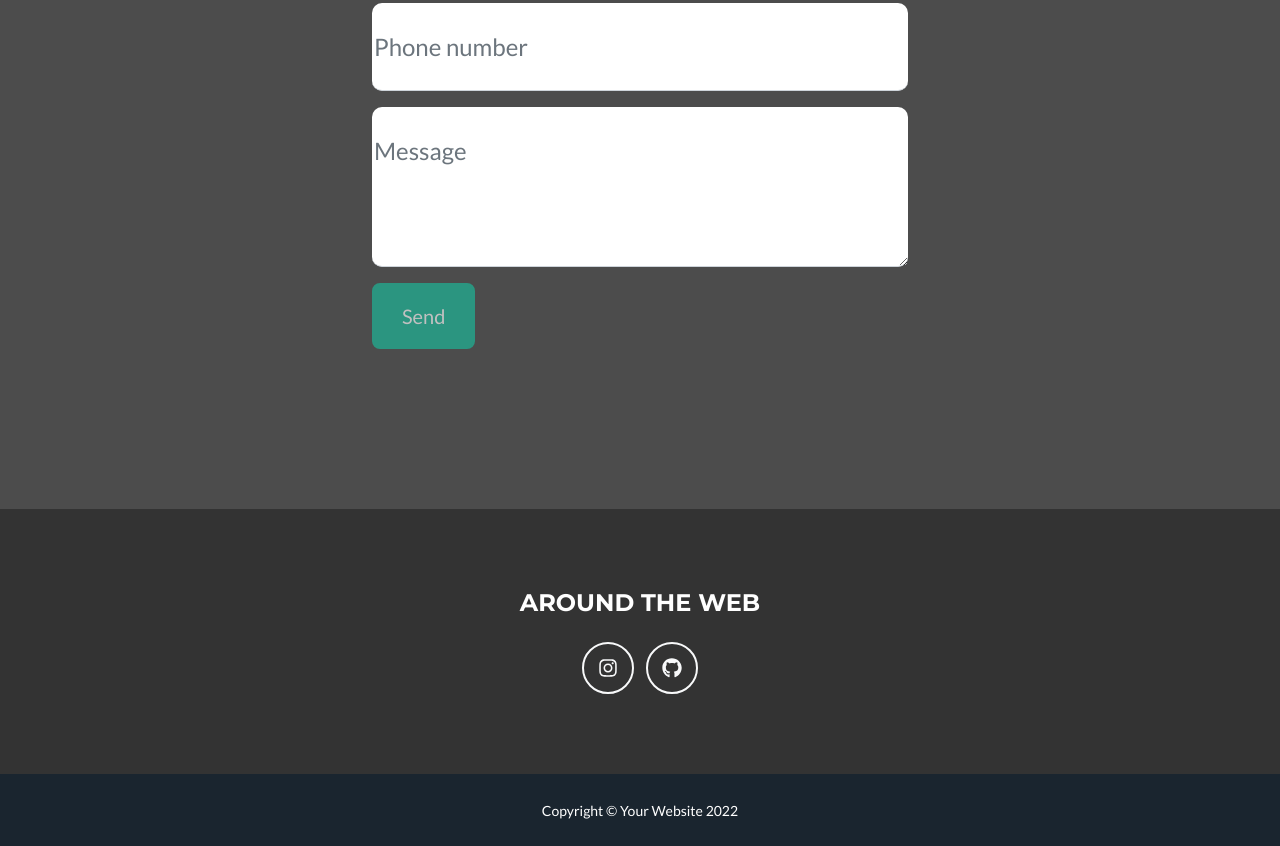
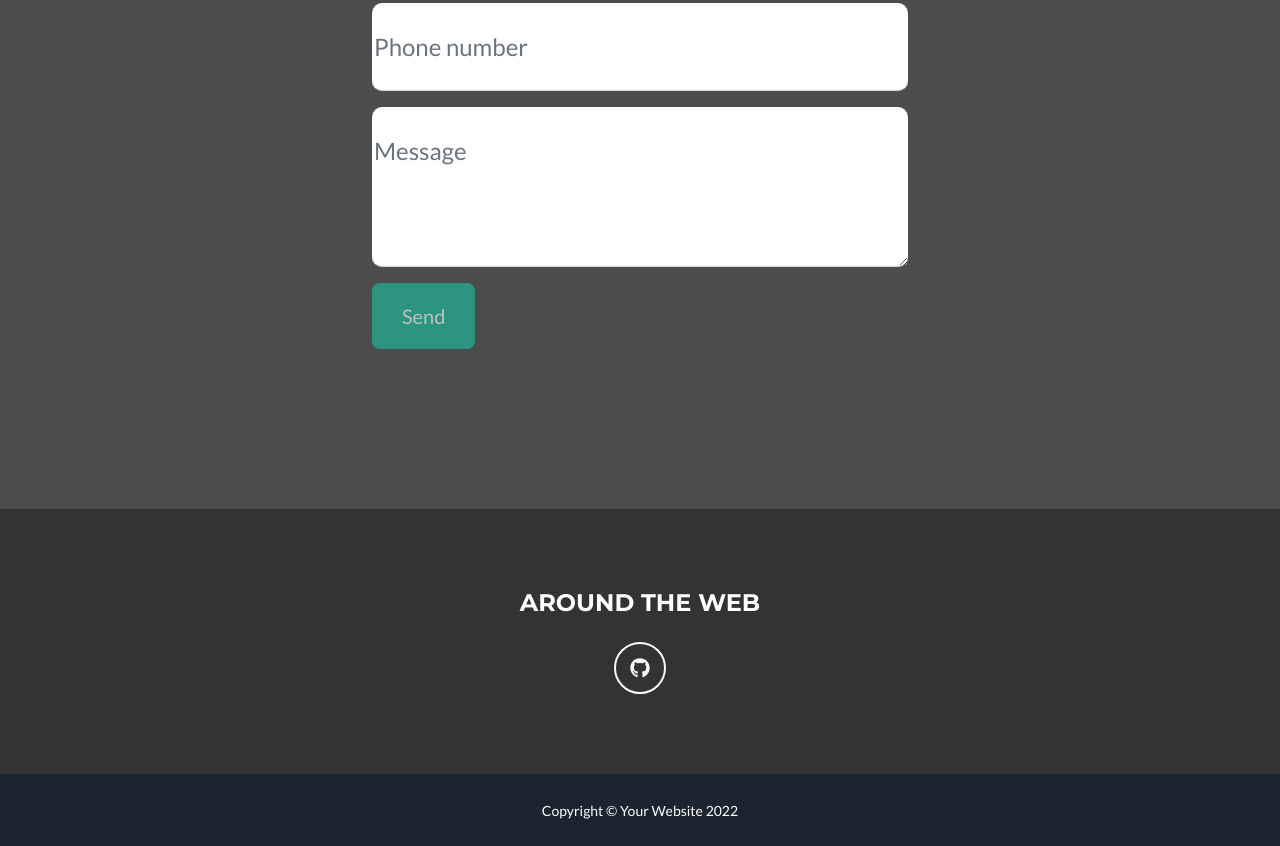
Before and after one commit to suminhand/suminhand.github.io, a plain HTML site: page index.html in a window 1280 px wide. Shown: the part 2011-2857 px from the top of the page. Drawn offline with nearby package versions, Linux system fonts and the light colour scheme.

Commit message:
Update index.html

```diff
--- a/index.html
+++ b/index.html
@@ -207,7 +207,7 @@
                     <!-- Footer Social Icons-->
                     <div class="col-lg-4 mb-5 mb-lg-0">
                         <h4 class="text-uppercase mb-4">Around the Web</h4>
-                        <a class="btn btn-outline-light btn-social mx-1" href="https://www.instagram.com/minsumin_47"><i class="fab fa-fw fa-instagram"></i></a>
+                        <!--<a class="btn btn-outline-light btn-social mx-1" href="https://www.instagram.com/minsumin_47"><i class="fab fa-fw fa-instagram"></i></a>-->
                         <a class="btn btn-outline-light btn-social mx-1" href="https://github.com/suminhand"><i class="fab fa-fw fa-github"></i></a>
                     </div>
                 </div>
```
